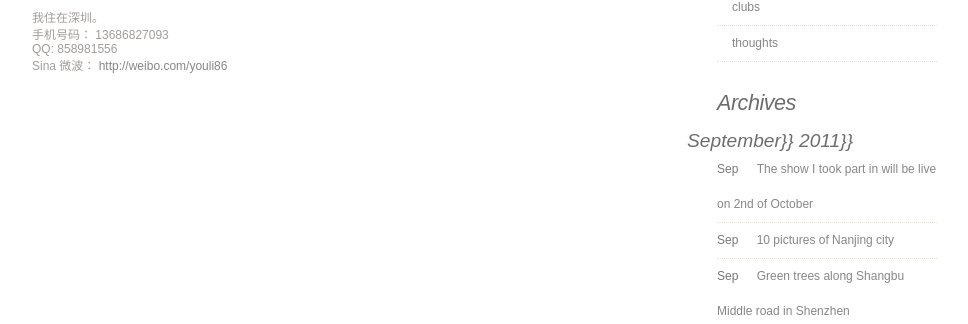
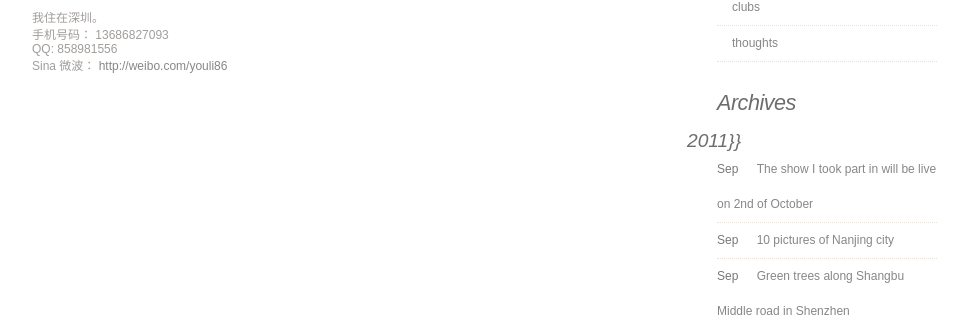
Before and after one commit to iurii/iurii.github.com, a Jekyll site: the page built from about.html, in a window 1280 px wide and 900 px high, scrolled down 566 px. Shown: the part 130-454 px from the top of the window, without its empty margins (143-1111 px from the left). Built offline with Jekyll 4.4.1, drawn with Linux system fonts in a browser that asks for light colours; comment, search, counter and statistics services are not loaded.

Commit message:
archives

```diff
--- a/_layouts/default.html
+++ b/_layouts/default.html
@@ -147,7 +147,7 @@ else {
 
 <ul>
   {% for post in site.posts %}
-	{% capture cmonth %}September}}{% endcapture %}
+	{% capture cmonth %}{{September}}{% endcapture %}
 	{% unless lmonth == cmonth %}
 		{% unless forloop.first %}</ul>{% endunless %}
 		<h3>{{ cmonth }} 2011}}</h3>
```
